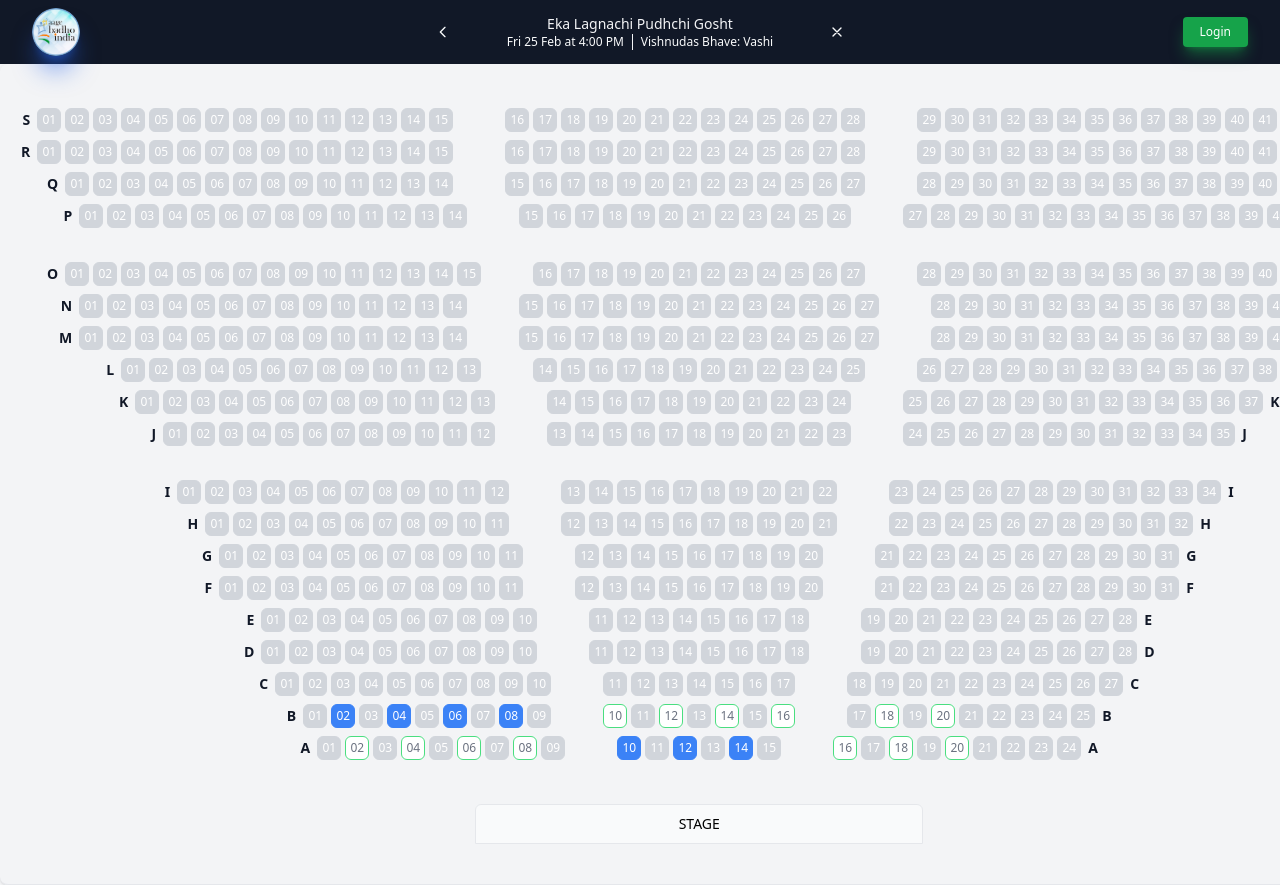
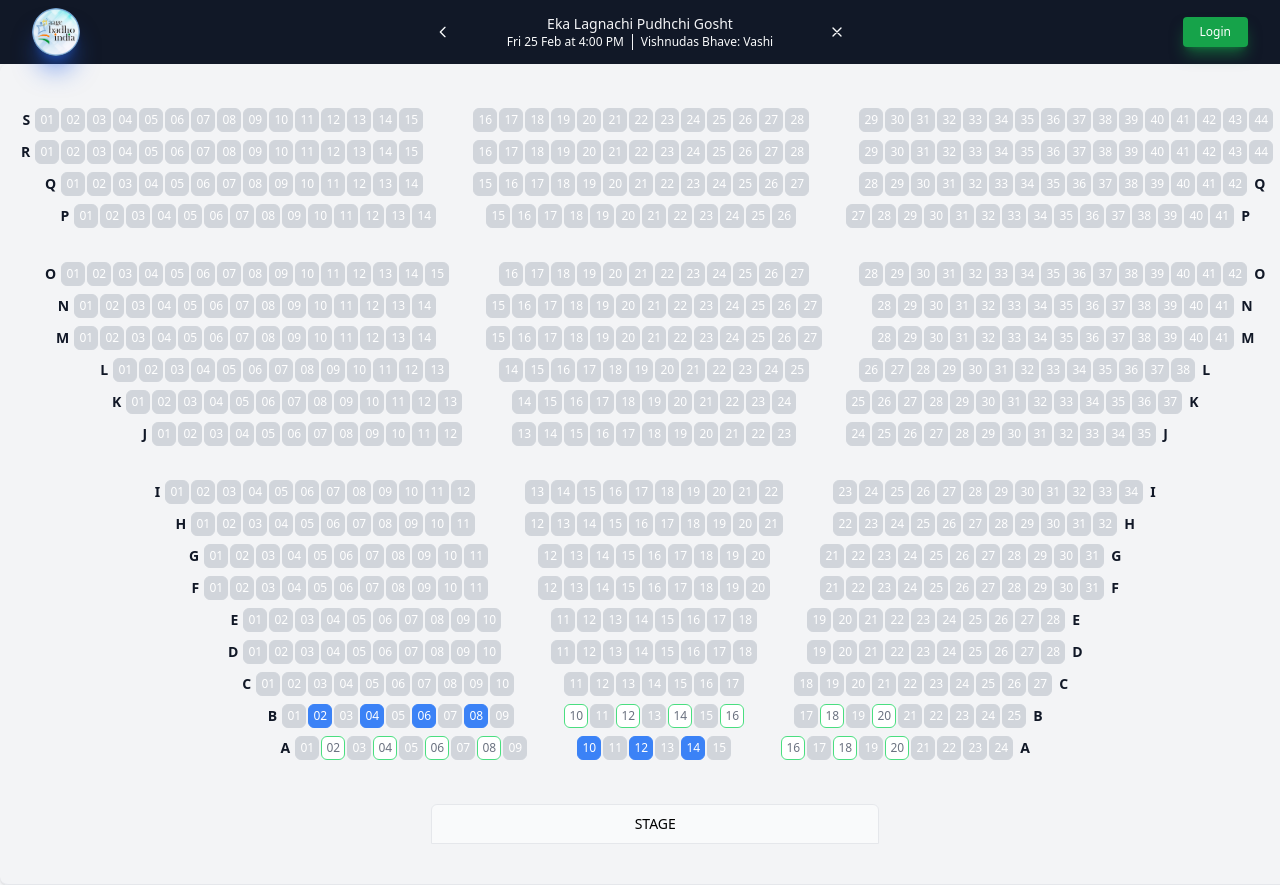
Before and after one commit to tush241191/react-tailwind, a React (Create React App) app: page /theater/adya-krantiveer-vasudev-balwant-phadke-panvel in a window 1280 px wide. Built offline with nearby package versions, Linux system fonts and the light colour scheme.

Commit message:
show selected seat

```diff
--- a/src/components/Common/TheaterLayout.js
+++ b/src/components/Common/TheaterLayout.js
@@ -61,7 +61,7 @@ const TheaterLayout = ({ theater, colReverse = false, rowReverse = false }) => {
       <td
         key={`${rowName}-${seatNumber}`}
         id={`${rowName}-${seatNumber}`}
-        className={`${css} mx-0.5 border w-6 h-6 text-xs flex items-center justify-center rounded-md`}
+        className={`${css} mr-0.5 border w-6 h-6 text-xs flex items-center justify-center rounded-md`}
       >
         {seatNumber < 10 ? `0${seatNumber}` : seatNumber}
       </td>
```
